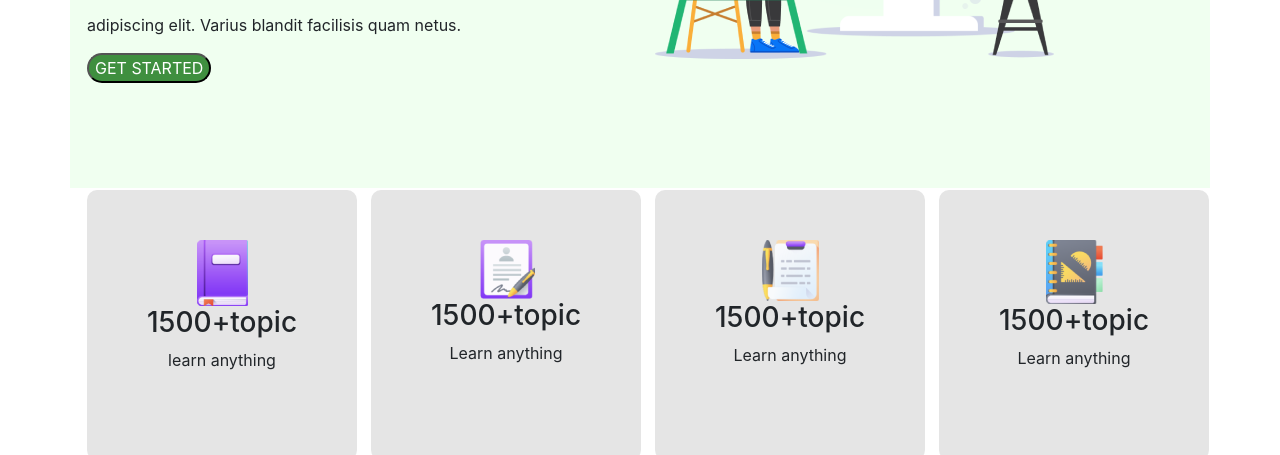
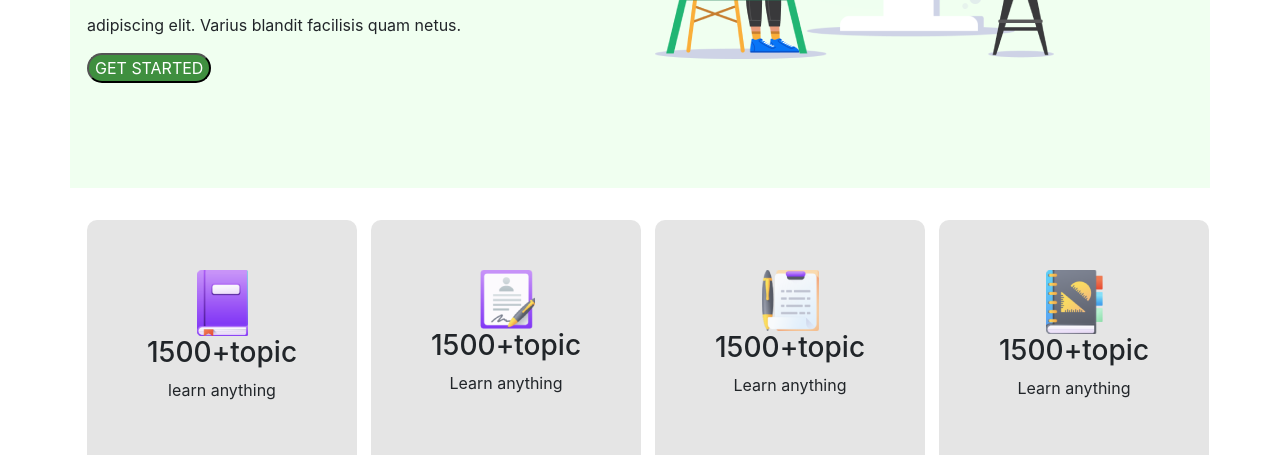
Before and after one commit to antarasomadder/school, a plain HTML site: page index.html in a window 1280 px wide. Shown: the part 232-687 px from the top of the page. Drawn offline with nearby package versions, Linux system fonts and the light colour scheme.

Commit message:
second commit

```diff
--- a/style.css
+++ b/style.css
@@ -14,6 +14,17 @@
     background: #F0FFF0;
 }
 
+.categories{
+
+    width: 400px;
+    height: 400px;
+    left: 0px;
+    top: 0px;
+    bottom: 0px;
+    padding-top: 30px;
+    background: white;
+
+}
 .third{
 
     width: 400px;
```
